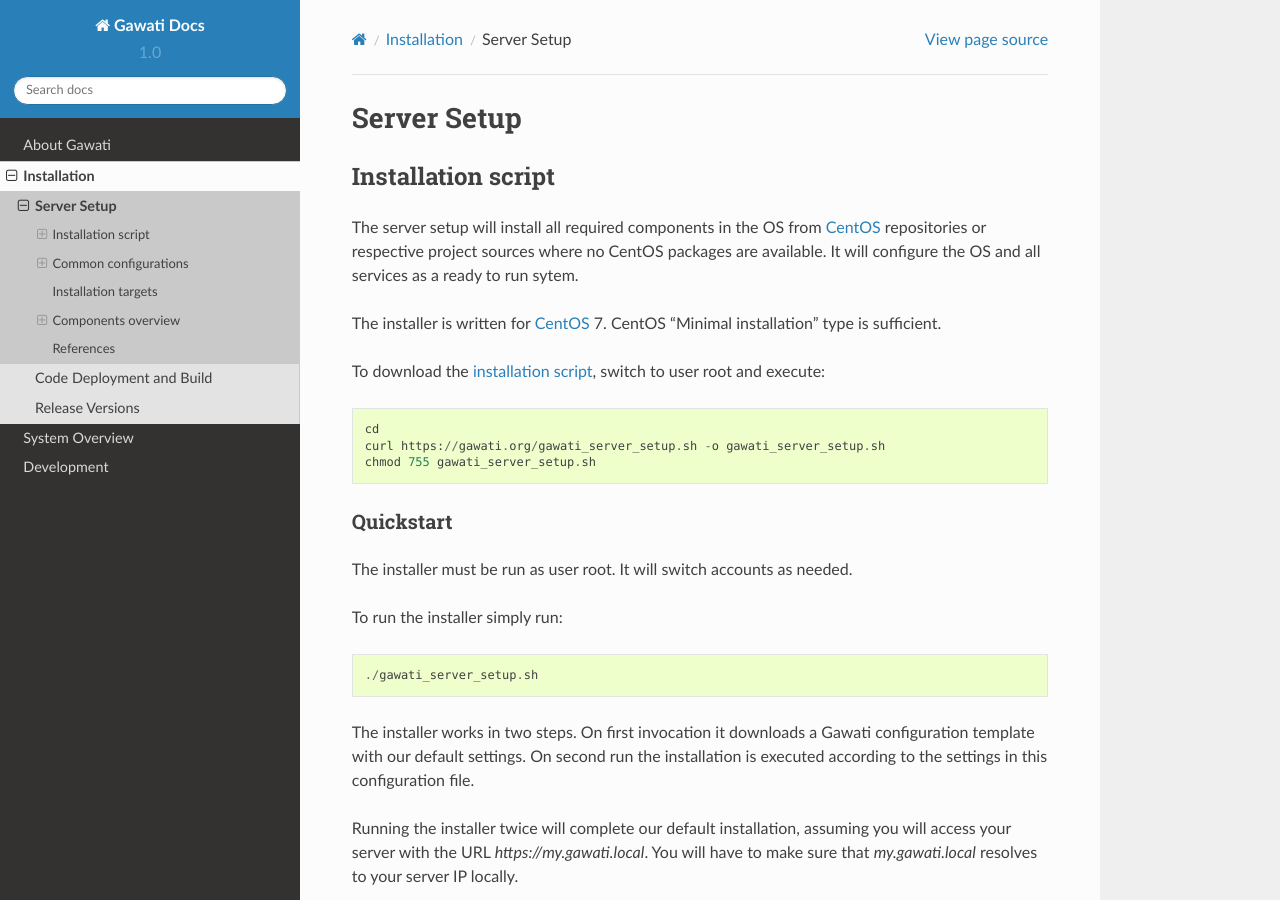
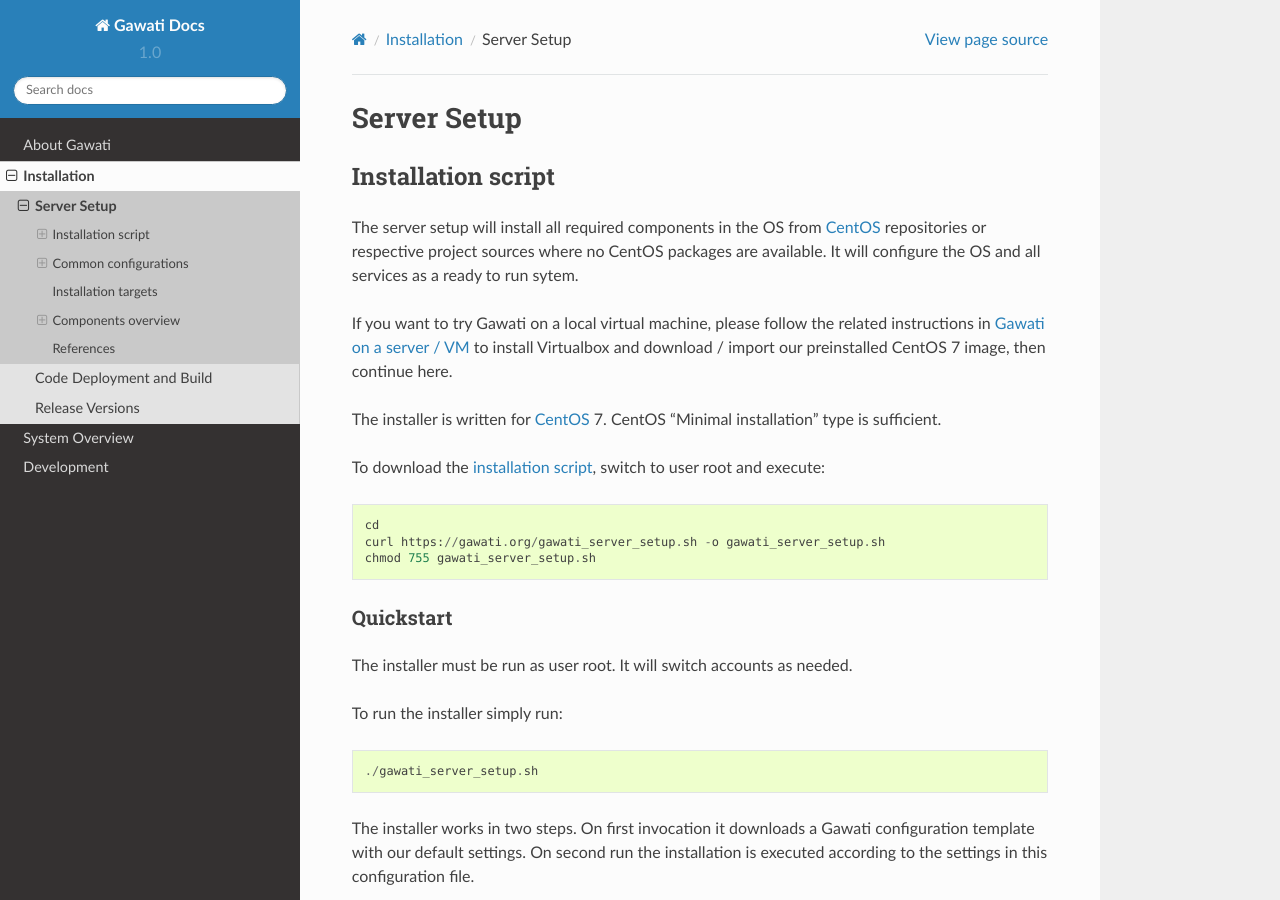
Before and after one commit to gawati/gawati-docs, a Sphinx documentation site: the page built from docs/source/setup/setup-essentials.rst, in a window 1280 px wide and 900 px high. Built offline with Sphinx 7.4.7 and the Read the Docs theme 2.0.0, drawn with Linux system fonts in a browser that asks for light colours.

Commit message:
Refer to VM edition from Installation manual

```diff
--- a/docs/source/setup/setup-essentials.rst
+++ b/docs/source/setup/setup-essentials.rst
@@ -7,6 +7,11 @@ Installation script
 The server setup will install all required components in the OS from `CentOS`_
 repositories or respective project sources where no CentOS packages are available.
 It will configure the OS and all services as a ready to run sytem.
+
+If you want to try Gawati on a local virtual machine, please follow the related
+instructions in :doc:`Gawati on a server / VM <../development/dev-env-vm>` to
+install Virtualbox and download / import our preinstalled CentOS 7 image, then
+continue here.
 
 The installer is written for `CentOS`_ 7. CentOS "Minimal installation" type
 is sufficient.
```
